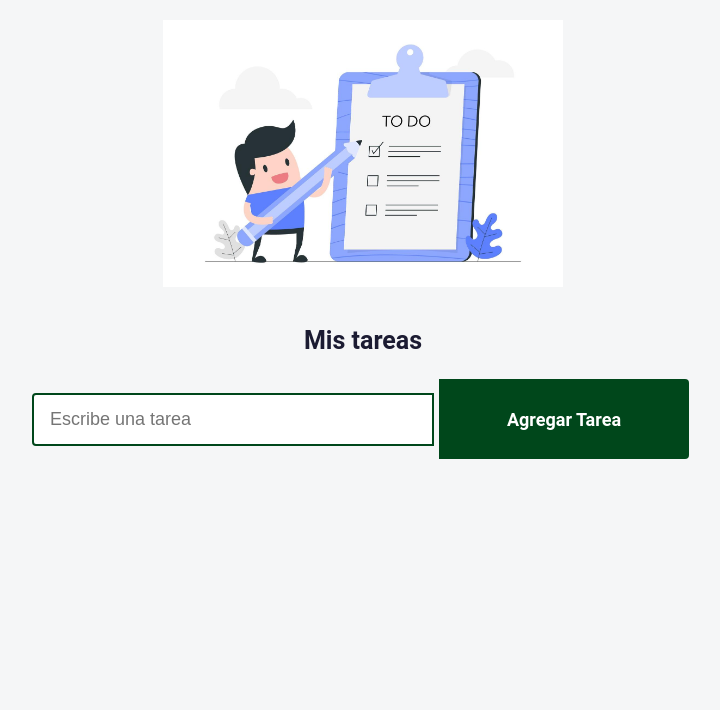
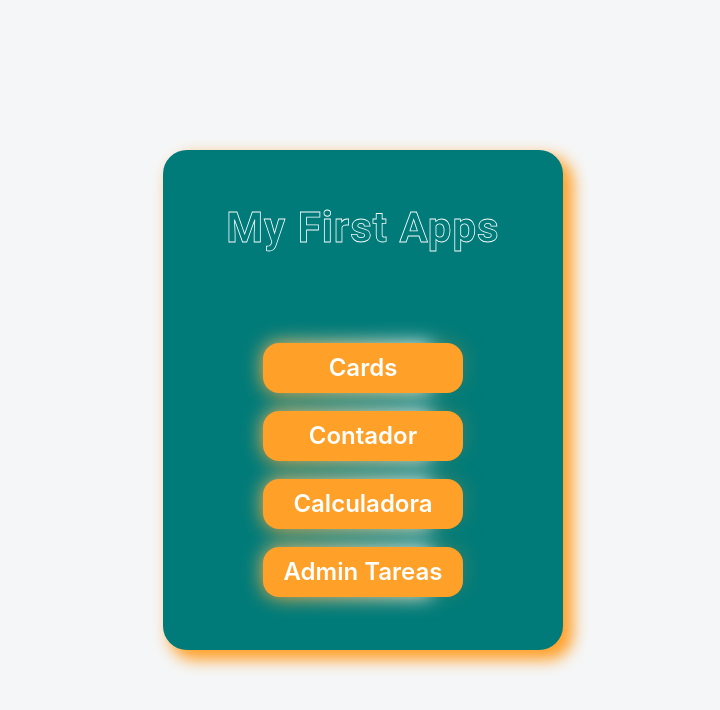
Before and after one commit to JorgeDCoria/First-Proyect-React, a React (Create React App) app: page / in a window 1280 px wide. Shown: the top 710 px of the page, without its empty margins (277-997 px from the left). Built offline with nearby package versions, Linux system fonts and the light colour scheme.

Commit message:
feat/ add menu to show apps

```diff
--- a/src/App.css
+++ b/src/App.css
@@ -31,3 +31,7 @@ h1{
   align-items: center;
   justify-content: center;
 }
+:root{
+  --primary-color-base: #007B79;
+  --secondary-color-base: #FFA028;
+}
--- a/src/App.js
+++ b/src/App.js
@@ -1,8 +1,9 @@
-import './App.css';
-import Testimonio from './components/Testimonio.jsx';
-import Contador from './components/Contador.jsx';
-import CalculadoraReact from './components/CalculadoraReact';
-import AplicacionTarea from './components/AplicacionTareas';
+import "./App.css";
+import Testimonio from "./components/Testimonio.jsx";
+import Contador from "./components/Contador.jsx";
+import CalculadoraReact from "./components/CalculadoraReact";
+import AplicacionTarea from "./components/AplicacionTareas";
+import Menu from "./components/Menu/Menu";
 
 function App() {
   return (
@@ -22,7 +23,8 @@ function App() {
       <Contador />
       <CalculadoraReact />
       */}
-      <AplicacionTarea/>
+      {/* <AplicacionTarea/> */}
+      <Menu />
     </div>
   );
 }
--- /dev/null
+++ b/src/components/Menu/Menu.jsx
@@ -0,0 +1,21 @@
+import React from "react";
+import s from "./Menu.module.css";
+const Menu = () => {
+  const apps = ["cards", "contador", "calculadora", "Admin Tareas"];
+  return (
+    <div className={s.container}>
+      <div className={s.subcontainer}>
+        <h1>My First Apps</h1>
+        <ul className={s.lista}>
+          {apps.map((t, i) => (
+            <li key={i} className={s.item}>
+              {t}
+            </li>
+          ))}
+        </ul>
+      </div>
+    </div>
+  );
+};
+
+export default Menu;
--- /dev/null
+++ b/src/components/Menu/Menu.module.css
@@ -0,0 +1,95 @@
+.container{
+  height: 100vh;
+  width: 100%;
+  display: flex;
+  justify-content: center;
+  align-items: center;
+
+}
+.container h1{
+  font-size: 42px;
+  font-weight: 700;
+  -webkit-text-stroke: 0.8px white;
+  color:transparent;
+  letter-spacing: 1px;
+  transition: 0.8s;
+}
+.container h1:hover{
+  color:white
+}
+.subcontainer{
+  border-radius: 24px;
+  height: 500px;
+  width: 400px;
+  box-shadow: 8px 8px 15px 2px var(--secondary-color-base);
+  background: var(--primary-color-base);
+  display: grid;
+  grid-template-columns: 1;
+  place-items: center;
+}
+
+.lista{
+  list-style: none;
+  display: flex;
+  flex-direction: column;
+  justify-content: center;
+  align-items: center;
+  width: 50%;
+  position:relative;
+  z-index: 1;
+}
+.item{
+  margin-bottom: 1rem;
+  font-size: 24px;
+  background: var(--secondary-color-base);
+  width: 100%;
+  height: 50px;
+  border-radius: 16px;
+  display: flex;
+  align-items: center;
+  justify-content: center;
+  font-weight: 600;
+  color: white;
+  text-transform: capitalize;
+  cursor: pointer;
+  position: relative;
+
+
+}
+.item::before{
+  content: "";
+  position: absolute;
+  top: 0;
+  left: 0;
+  width: 100%;
+  height: 100%;
+  background: linear-gradient(45deg, var(--primary-color-base), var(--secondary-color-base), white);
+  background-size: 200%;
+  border-radius: 16px;
+  filter: blur(10px);
+  animation: glowing 12s infinite;
+  z-index: -1;
+
+}
+
+@keyframes glowing{
+0%{
+  background-position: 0 0;
+}
+33%{ background-position: 50% 0;}
+66%{background-position: 150% 0;}
+
+
+
+100%{
+  background-position: 0 0;
+}
+}
+
+
+
+.item:hover{
+  scale: 110%;
+  transition: all;
+  transition-duration: 0.5s;
+}
```
